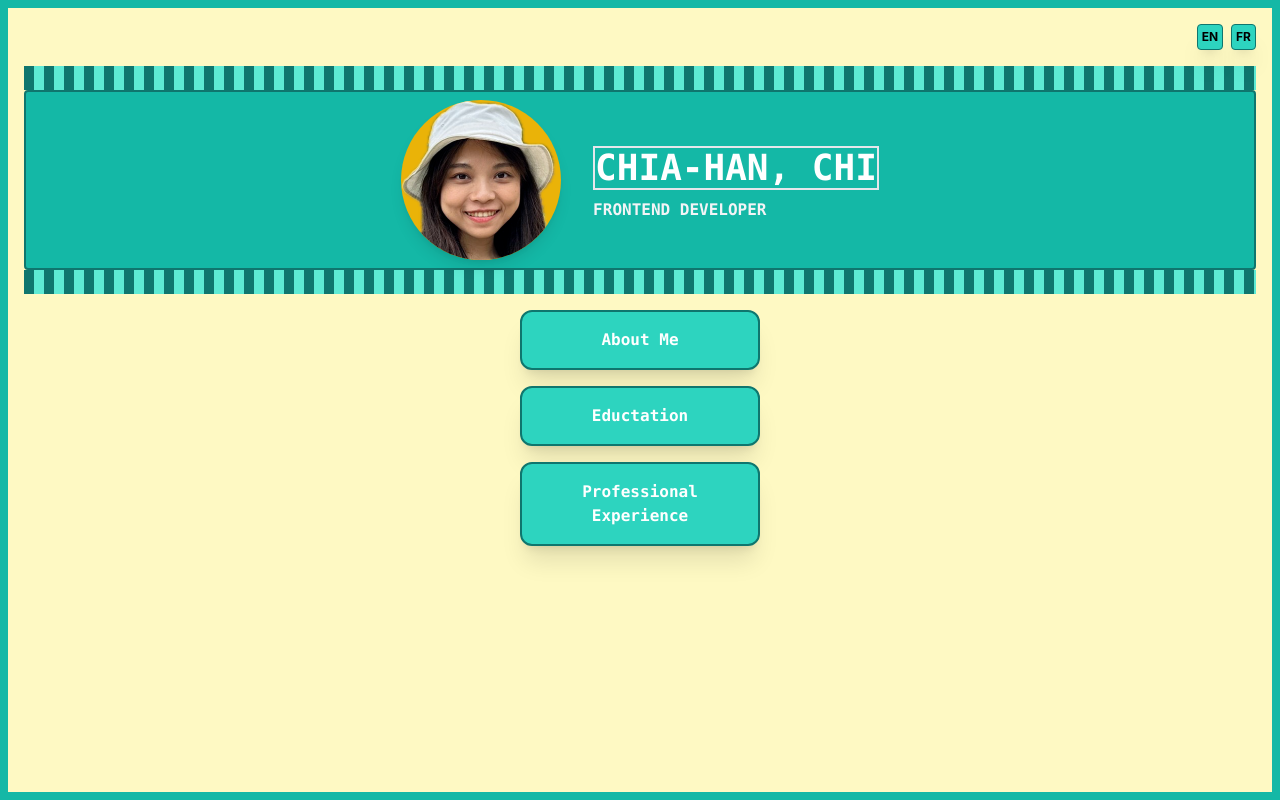
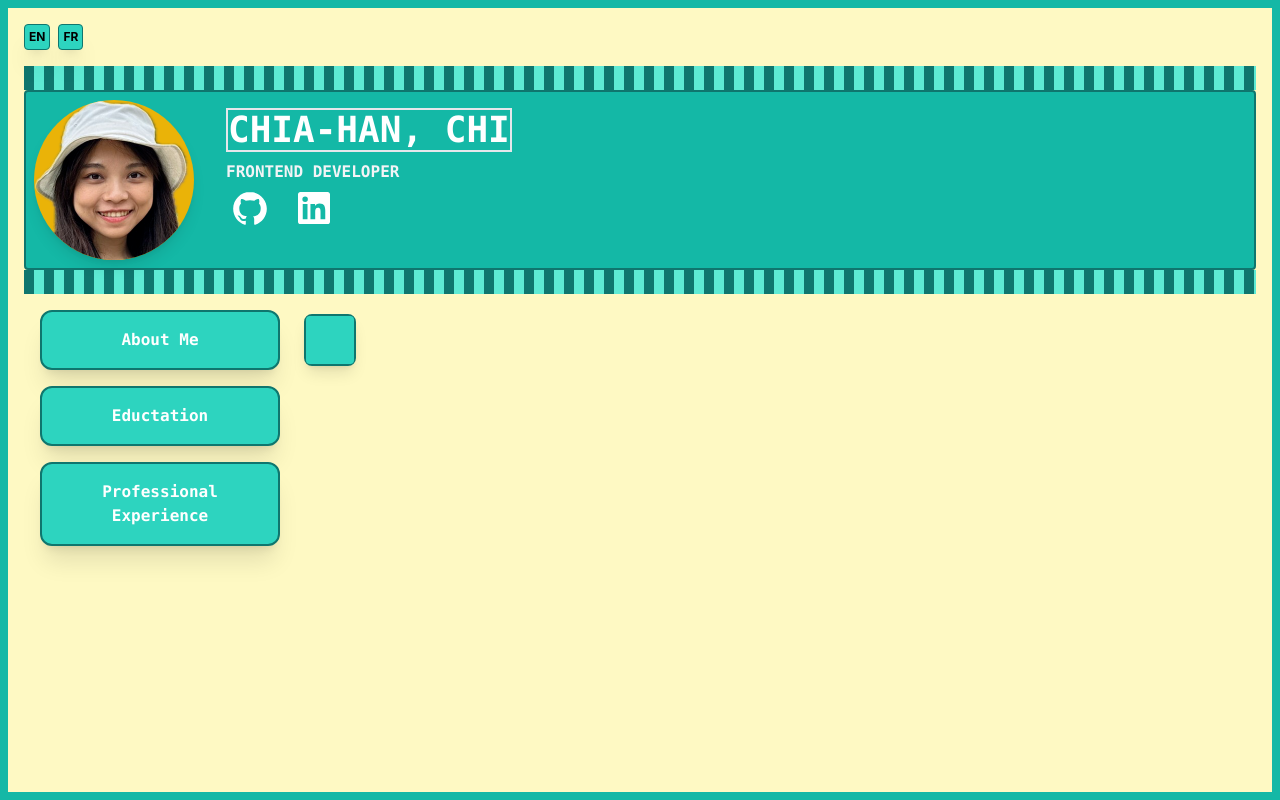
Before and after one commit to c-cchi/cv, a React (Create React App) app: page / in a window 1280 px wide. Both pictures are taken after a click on the button "About Me". Built offline with nearby package versions, Linux system fonts and the light colour scheme; a web font is replaced by a local one.

Commit message:
feat: Add Icons and links, and collapse

```diff
--- a/src/App.js
+++ b/src/App.js
@@ -4,9 +4,12 @@ import i18n from "i18next";
 import { useTranslation, initReactI18next } from "react-i18next";
 
 import Divider from "./Divider";
+import Collapse from "./Collapse";
 
 import translation from "./i18n.json";
 import profilePhoto from "./profile.png";
+import GithubIcon from "./GithubIcon";
+import LinkedinIcon from "./LinkedinIcon";
 
 i18n.use(initReactI18next).init({ resources: translation, fallbackLng: "en" });
 
@@ -21,8 +24,8 @@ function App() {
   };
 
   return (
-    <div class="bg-yellow-100 w-full h-screen items-center p-4 border-8 border-teal-500">
-      <div class="flex justify-end space-x-2 pb-4">
+    <div class="bg-yellow-100 w-full h-screen items-center p-4 border-8 border-teal-500 overflow-y-scroll">
+      <div class="flex space-x-2 pb-4">
         {availableLang.map((lang) => (
           <button
             class="bg-teal-400 p-1 rounded shadow-xl active:shadow-inner uppercase text-xs font-bold border border-teal-700"
@@ -33,7 +36,7 @@ function App() {
         ))}
       </div>
       <Divider />
-      <div class="bg-teal-500 flex justify-center items-center gap-4 font-mono rounded border-2 border-teal-700">
+      <div class="bg-teal-500 flex gap-4 font-mono rounded border-2 border-teal-700 ">
         <img
           src={profilePhoto}
           class="bg-yellow-500 w-40 h-40 shadow-lg rounded-full m-2"
@@ -46,14 +49,16 @@ function App() {
           <p class="uppercase font-black text-gray-100 mt-2 overflow-hidden break-words">
             {t("poste")}
           </p>
+          <div class="flex flex-wrap items-center gap-6">
+            <GithubIcon />
+            <LinkedinIcon />
+          </div>
         </div>
       </div>
       <Divider />
-      <div class="flex flex-col justify-center items-center gap-4 p-4">
+      <div class="flex flex-col md:items-start md:justify-start justify-center items-center gap-4 p-4">
         {menu.map((item) => (
-          <button class="p-4 rounded-xl border-2 border-teal-700 bg-teal-400 text-white font-mono font-black shadow-xl hover:shadow-lg active:shadow-inner w-60">
-            {t(item)}
-          </button>
+          <Collapse item={item} />
         ))}
       </div>
     </div>
--- /dev/null
+++ b/src/Collapse.js
@@ -0,0 +1,30 @@
+import { useEffect, useState } from "react";
+
+import { useTranslation, initReactI18next } from "react-i18next";
+
+const Collapse = ({ item }) => {
+  const [isVisible, setIsVisible] = useState(false);
+  const { t } = useTranslation();
+
+  return (
+    <div class="flex flex-wrap justify-center items-center md:justify-start gap-6">
+      <button
+        class="p-4 rounded-xl border-2 border-teal-700 bg-teal-400 text-white font-mono font-black shadow-xl hover:shadow-lg active:shadow-inner w-60 max-h-28"
+        onClick={() => setIsVisible(!isVisible)}
+      >
+        {t(item)}
+      </button>
+      {isVisible ? (
+        <div
+          class="rounded-lg shadow-lg border-2 border-teal-700 max-w-2xl"
+          data-te-collapse-item
+          data-te-collapse-horizontal
+        >
+          <div class="bg-teal-400 rounded p-6"></div>
+        </div>
+      ) : null}
+    </div>
+  );
+};
+
+export default Collapse;
--- /dev/null
+++ b/src/GithubIcon.js
@@ -0,0 +1,16 @@
+import * as React from "react";
+
+function GithubIcon(props) {
+  return (
+    <a href="https://github.com/c-cchi">
+      <svg viewBox="0 0 32 32" fill="white" height="3em" width="3em" {...props}>
+        <path
+          fill="white"
+          d="M16 5.343c-6.196 0-11.219 5.023-11.219 11.219 0 4.957 3.214 9.162 7.673 10.645.561.103.766-.244.766-.54 0-.267-.01-1.152-.016-2.088-3.12.678-3.779-1.323-3.779-1.323-.511-1.296-1.246-1.641-1.246-1.641-1.02-.696.077-.682.077-.682 1.126.078 1.72 1.156 1.72 1.156 1.001 1.715 2.627 1.219 3.265.931.102-.723.392-1.219.712-1.498-2.49-.283-5.11-1.246-5.11-5.545 0-1.226.438-2.225 1.154-3.011-.114-.285-.501-1.426.111-2.97 0 0 .941-.301 3.085 1.15.894-.25 1.854-.373 2.807-.377.953.004 1.913.129 2.809.379 2.14-1.453 3.083-1.15 3.083-1.15.613 1.545.227 2.685.112 2.969.719.785 1.153 1.785 1.153 3.011 0 4.31-2.624 5.259-5.123 5.537.404.348.761 1.03.761 2.076 0 1.5-.015 2.709-.015 3.079 0 .299.204.648.772.538 4.455-1.486 7.666-5.69 7.666-10.645 0-6.195-5.023-11.219-11.219-11.219z"
+        />
+      </svg>
+    </a>
+  );
+}
+
+export default GithubIcon;
--- /dev/null
+++ b/src/LinkedinIcon.js
@@ -0,0 +1,13 @@
+import * as React from "react";
+
+function LinkedinIcon(props) {
+  return (
+    <a href="https://www.linkedin.com/in/chia-han-chi/">
+      <svg viewBox="0 0 24 24" fill="white" height="2em" width="2em" {...props}>
+        <path d="M20.447 20.452h-3.554v-5.569c0-1.328-.027-3.037-1.852-3.037-1.853 0-2.136 1.445-2.136 2.939v5.667H9.351V9h3.414v1.561h.046c.477-.9 1.637-1.85 3.37-1.85 3.601 0 4.267 2.37 4.267 5.455v6.286zM5.337 7.433a2.062 2.062 0 01-2.063-2.065 2.064 2.064 0 112.063 2.065zm1.782 13.019H3.555V9h3.564v11.452zM22.225 0H1.771C.792 0 0 .774 0 1.729v20.542C0 23.227.792 24 1.771 24h20.451C23.2 24 24 23.227 24 22.271V1.729C24 .774 23.2 0 22.222 0h.003z" />
+      </svg>
+    </a>
+  );
+}
+
+export default LinkedinIcon;
--- a/tailwind.config.js
+++ b/tailwind.config.js
@@ -2,7 +2,14 @@
 module.exports = {
   content: ["./src/**/*.{html,js}"],
   theme: {
-    extend: {},
+    extend: {
+      screens: {
+        sm: "640px",
+        md: "768px",
+        lg: "1024px",
+        xl: "1280px",
+      },
+    },
   },
   plugins: [
     function ({ addUtilities }) {
```
